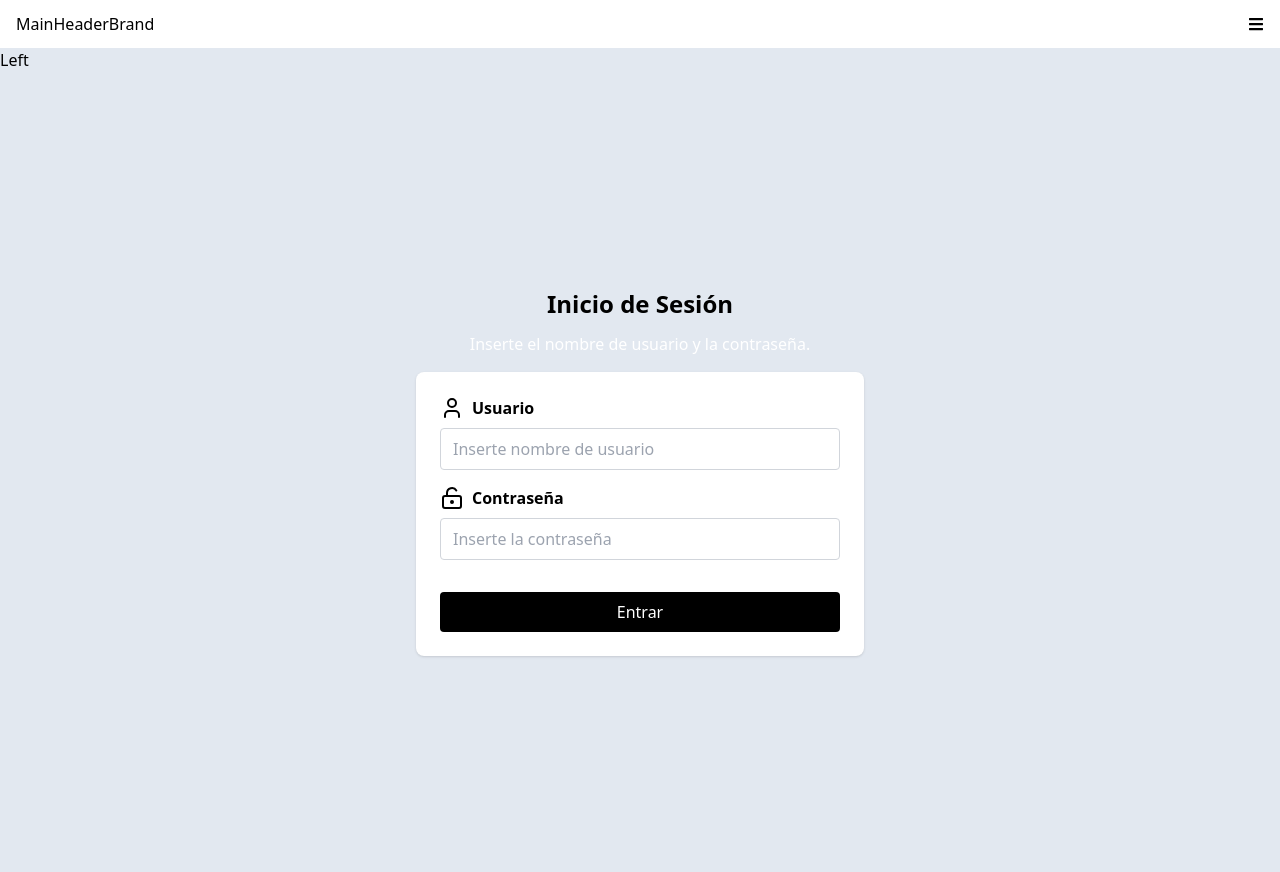
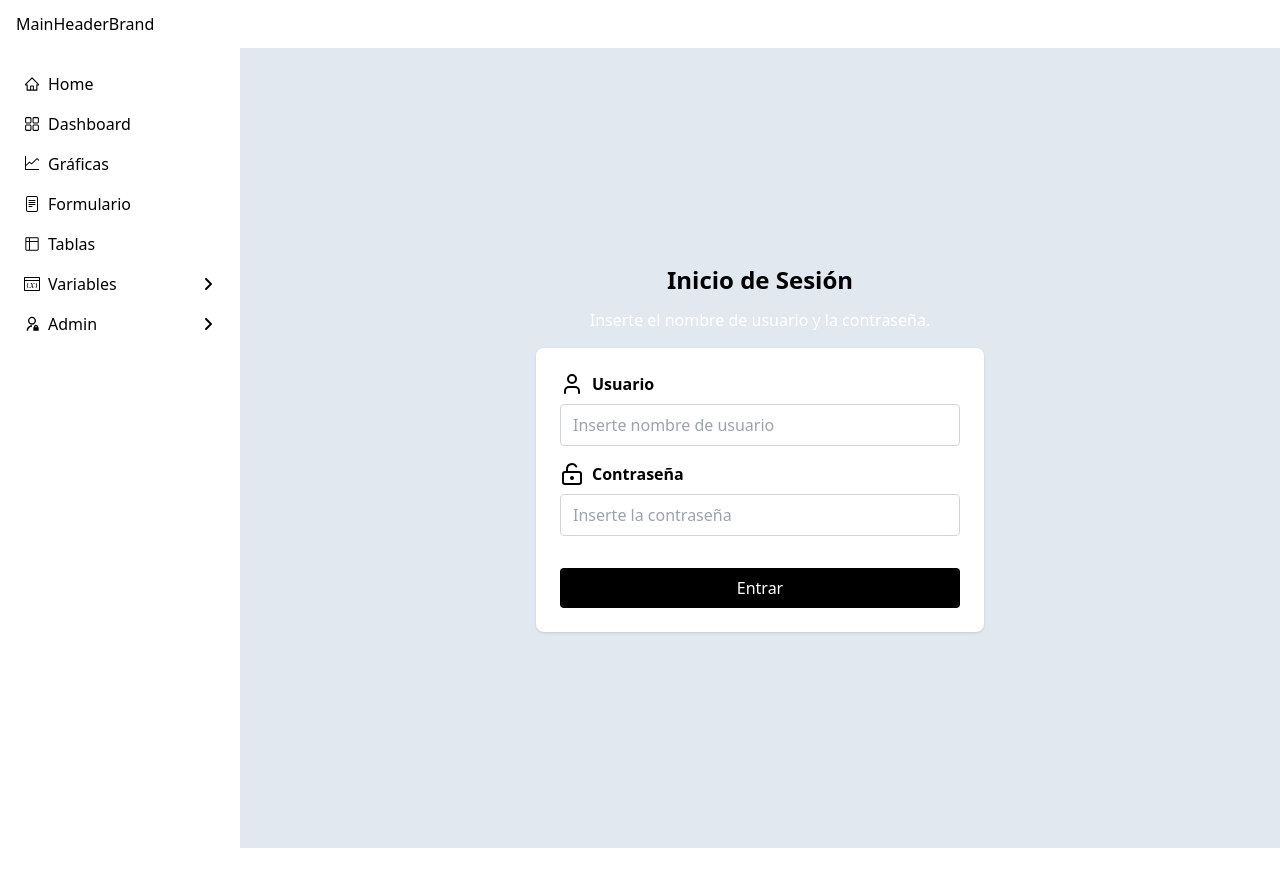
Before and after one commit to JaviInmo/Tailwind-Reset, a Next.js app in the folder tailwindlast_admin/: page / in a window 1280 px wide. After the commit the page ends 848 px from the top, so only its background shows below. Built offline with nearby package versions, Linux system fonts and the light colour scheme; no server answers.

Commit message:
sidebar responsive

```diff
--- a/tailwindlast_admin/src/app/componentes/MainHeader.tsx
+++ b/tailwindlast_admin/src/app/componentes/MainHeader.tsx
@@ -1,11 +1,14 @@
-import React from "react";
+"use client";
+import React, { useContext } from "react";
 import { FaBars } from "react-icons/fa";
+import MenuContextProvider, { MenuContext } from "../context/MenuContext";
 
 const MainHeader = () => {
+  const { toggle } = useContext(MenuContext);
   return (
-    <div className="bg-white flex justify-between items-center px-4 h-12">
+    <div className="bg-white flex justify-between items-center px-4 h-12 mb-0">
       <div>MainHeaderBrand</div>
-      <div>
+      <div onClick={toggle} className="lg:hidden">
         <FaBars className="cursor-pointer" />
       </div>
     </div>
--- a/tailwindlast_admin/src/app/componentes/MainLayout.tsx
+++ b/tailwindlast_admin/src/app/componentes/MainLayout.tsx
@@ -1,14 +1,75 @@
-import React from "react";
+"use client";
+import React, { useContext } from "react";
 import { PropsWithChildren } from "react";
 import MainHeader from "./MainHeader";
+import { AiOutlineHome } from "react-icons/ai";
+import { RxDashboard } from "react-icons/rx";
+import { BsFileText } from "react-icons/bs";
+import { VscGraphLine } from "react-icons/vsc";
+import { GoTable } from "react-icons/go";
+import { VscVariableGroup } from "react-icons/vsc";
+import { FaAngleRight } from "react-icons/fa6";
+import { RiAdminLine } from "react-icons/ri";
+import Link from "next/link";
+import { MenuContext } from "../context/MenuContext";
 
 const MainLayout = ({ children }: PropsWithChildren) => {
+  const { open } = useContext(MenuContext);
   return (
     <div className="bg-slate-200 w-screen min-h-screen">
       <MainHeader />
-      <div>
-        <aside>Left</aside>
-        <main>{children}</main>
+      <div className="flex justify-start items-start">
+        <aside
+          className={`bg-white  overflow-hidden transition-all duration-200 ${
+            open ? "w-60 h-screen p-4" : "w-0"
+          } lg:w-60 lg:h-screen lg:p-4`} // Make sure there's a space between the closing curly brace and media query classes
+        >
+          <ul>
+            <li className="flex justify-start items-center hover:bg-slate-200 hover:underline rounded-xl p-2">
+              <AiOutlineHome className="mr-2" />
+              <Link href="/">Home</Link>
+            </li>
+          </ul>
+          <ul>
+            <li className="flex justify-start items-center hover:bg-slate-200 hover:underline rounded-xl p-2">
+              <RxDashboard className="mr-2" />
+              <Link href="/">Dashboard</Link>
+            </li>
+          </ul>
+          <ul>
+            <li className="flex justify-start items-center hover:bg-slate-200 hover:underline rounded-xl p-2">
+              <VscGraphLine className="mr-2" />
+              <Link href="/">Gráficas</Link>
+            </li>
+          </ul>
+          <ul>
+            <li className="flex justify-start items-center hover:bg-slate-200 hover:underline rounded-xl p-2">
+              <BsFileText className="mr-2" />
+              <Link href="/">Formulario</Link>
+            </li>
+          </ul>
+          <ul>
+            <li className="flex justify-start items-center hover:bg-slate-200 hover:underline rounded-xl p-2">
+              <GoTable className="mr-2" />
+              <Link href="/">Tablas</Link>
+            </li>
+          </ul>
+          <ul>
+            <li className="flex justify-start items-center hover:bg-slate-200 hover:underline rounded-xl p-2">
+              <VscVariableGroup className="mr-2" />
+              <h3 className="flex-1">Variables</h3>
+              <FaAngleRight />
+            </li>
+          </ul>
+          <ul>
+            <li className="flex justify-start items-center hover:bg-slate-200 hover:underline rounded-xl p-2">
+              <RiAdminLine className="mr-2" />
+              <h3 className="flex-1">Admin</h3>
+              <FaAngleRight />
+            </li>
+          </ul>
+        </aside>
+        <main className="flex-1">{children}</main>
       </div>
     </div>
   );
--- /dev/null
+++ b/tailwindlast_admin/src/app/context/MenuContext.tsx
@@ -0,0 +1,24 @@
+"use client";
+import { createContext, useState, ReactNode } from "react";
+
+// Provide a default value, e.g., { open: false, toggle: () => {} }
+export const MenuContext = createContext({ open: false, toggle: () => {} });
+
+type MenuContextProviderProps = {
+  children: ReactNode;
+};
+
+const MenuContextProvider = ({ children }: MenuContextProviderProps) => {
+  const [open, setOpen] = useState(false);
+  const toggle = () => {
+    console.log("open");
+    setOpen((prev) => !prev);
+  };
+  return (
+    <MenuContext.Provider value={{ open, toggle }}>
+      {children}
+    </MenuContext.Provider>
+  );
+};
+
+export default MenuContextProvider;
--- a/tailwindlast_admin/src/app/layout.tsx
+++ b/tailwindlast_admin/src/app/layout.tsx
@@ -3,6 +3,7 @@ import { Providers } from "./providers";
 import localFont from "next/font/local";
 import "./globals.css";
 import MainLayout from "@/app/componentes/MainLayout";
+import MenuContextProvider from "./context/MenuContext";
 
 const inter = localFont({
   src: "./fonts/Inter-Medium.ttf",
@@ -24,9 +25,11 @@ export default function RootLayout({
     <html lang="en">
       <body className={`${inter.variable}  antialiased`}>
         {" "}
-        <MainLayout>
-          <Providers>{children}</Providers>
-        </MainLayout>
+        <MenuContextProvider>
+          <MainLayout>
+            <Providers>{children}</Providers>
+          </MainLayout>
+        </MenuContextProvider>
       </body>
     </html>
   );
```
